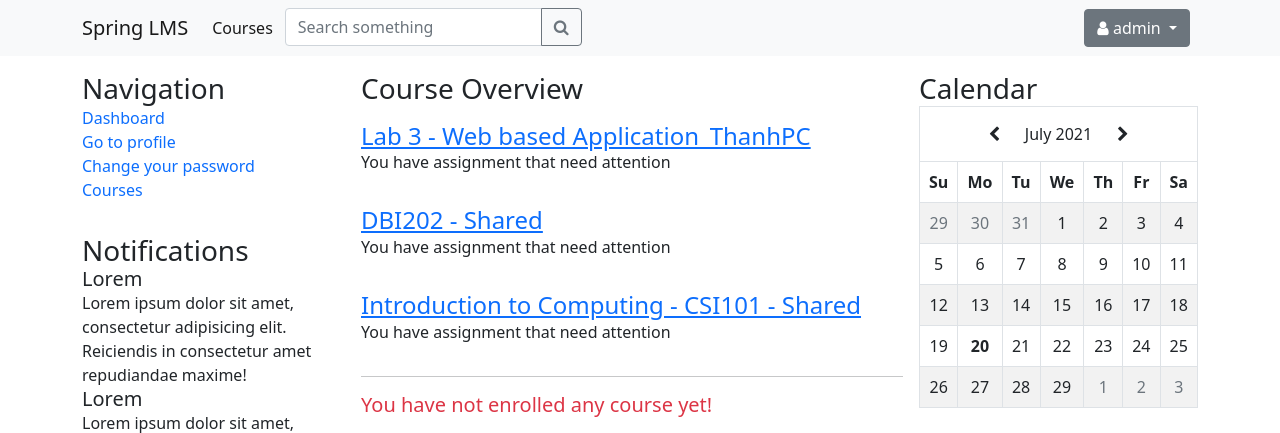
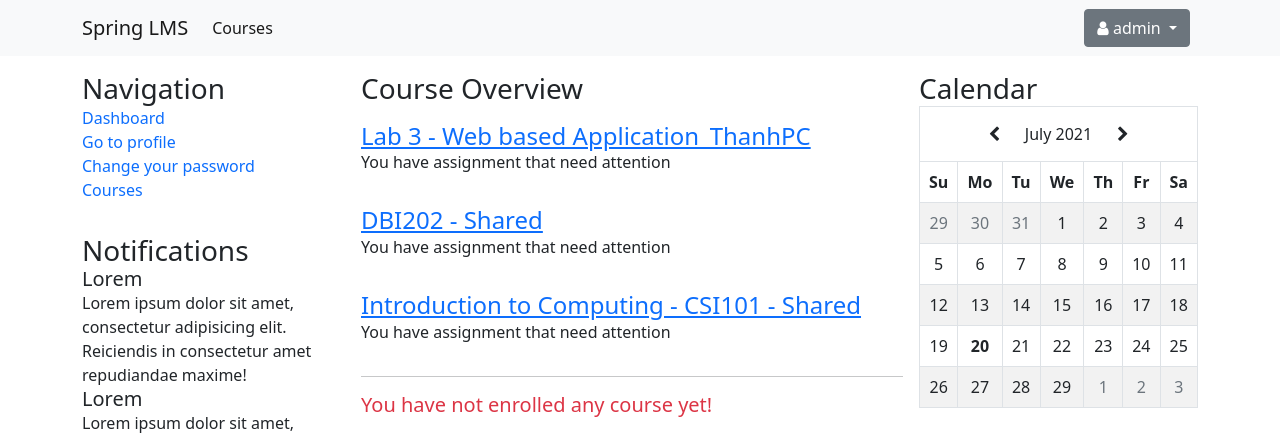
Before and after one commit to mavisphung/lms, a Spring Boot app: page / in a window 1280 px wide. Shown: the top 433 px of the page. Run offline with Spring Boot 4, Linux system fonts and the light colour scheme; a user stored in the database is signed in; data comes from the database, SQL or seed files in the repository; some of the project's set-up classes (security, data sources, template engines, error pages and the like) are left out, and stand-ins take their place; some libraries are stand-ins or nearby versions.

Commit message:
Remove search on navbar

```diff
--- a/src/main/resources/templates/fragments/layouts.html
+++ b/src/main/resources/templates/fragments/layouts.html
@@ -32,15 +32,6 @@
 				<div class="collapse navbar-collapse" id="navbarSupportedContent">
 					<ul class="navbar-nav me-auto mb-2 mb-lg-0">
 						<li class="nav-item"><a class="nav-link active" href="#">Courses</a>
-						</li>
-						<li class="nav-item ms-md-1">
-							<form class="d-flex input-group">
-								<input type="text" class="form-control"
-									placeholder="Search something">
-								<button class="btn btn-outline-secondary" type="submit">
-									<i class="fa fa-search"></i>
-								</button>
-							</form>
 						</li>
 					</ul>
 					<div class="d-flex">
```
